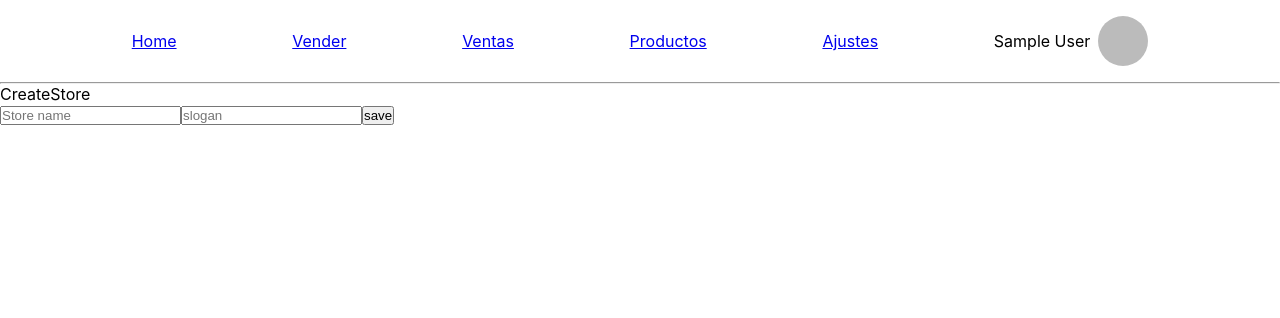
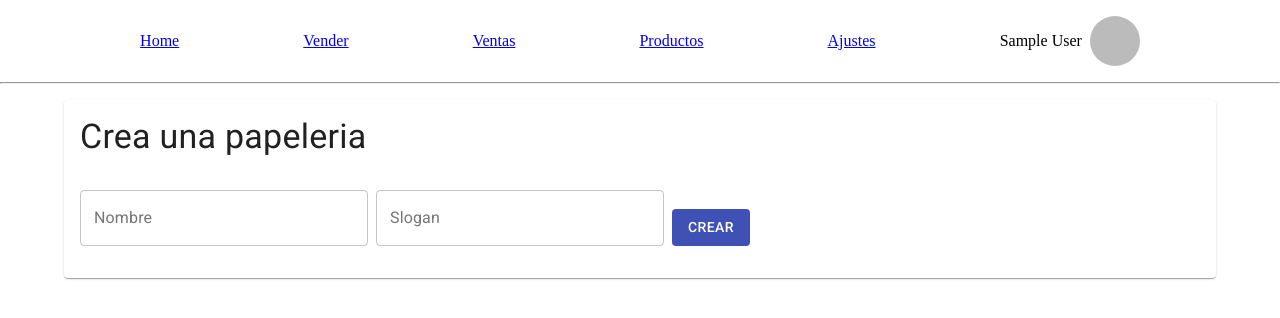
Before and after one commit to luisrdevy/papermin-app, a React (Create React App) app: page /vender in a window 1280 px wide. Shown: the top 318 px of the page. Built offline with nearby package versions, Linux system fonts and the light colour scheme; no server answers; the database is empty; sample sign-in values are in the browser's storage.

Commit message:
createStore styled

```diff
--- a/package.json
+++ b/package.json
@@ -3,6 +3,8 @@
   "version": "0.1.0",
   "private": true,
   "dependencies": {
+    "@material-ui/core": "^4.11.4",
+    "@material-ui/icons": "^4.11.2",
     "@testing-library/jest-dom": "^5.11.4",
     "@testing-library/react": "^11.1.0",
     "@testing-library/user-event": "^12.1.10",
--- a/public/index.html
+++ b/public/index.html
@@ -1,6 +1,10 @@
 <!DOCTYPE html>
 <html lang="en">
   <head>
+    <link
+      rel="stylesheet"
+      href="https://fonts.googleapis.com/css?family=Roboto:300,400,500,700&display=swap"
+    />
     <meta charset="utf-8" />
     <link rel="icon" href="%PUBLIC_URL%/favicon.ico" />
     <meta name="viewport" content="width=device-width, initial-scale=1" />
--- a/src/pages/CreateStore.tsx
+++ b/src/pages/CreateStore.tsx
@@ -1,30 +1,79 @@
-import { SyntheticEvent, useRef } from "react";
+import { SyntheticEvent, useState } from "react";
 import { useUser } from "../context/UserContext";
 import { firestore } from "../services/firebase";
 
+import { Paper, Typography, TextField, Button } from "@material-ui/core";
+import { makeStyles } from "@material-ui/core/styles";
+
+const useStyles = makeStyles((theme) => ({
+  card: {
+    padding: theme.spacing(2),
+  },
+  textField: {
+    marginRight: theme.spacing(1),
+    marginBottom: theme.spacing(2),
+    width: "18rem",
+  },
+  form: {
+    display: "flex",
+    alignItems: "flex-end",
+    flexWrap: "wrap",
+    marginTop: theme.spacing(4),
+  },
+  button: {
+    marginBottom: theme.spacing(2),
+  },
+}));
+
 const CreateStore = () => {
+  const classes = useStyles();
   const { user } = useUser();
-  const storeNameRef = useRef<HTMLInputElement>(null);
-  const storeSloganRef = useRef<HTMLInputElement>(null);
+  const [storeName, setStoreName] = useState("");
+  const [storeSlogan, setStoreSlogan] = useState("");
   const handleSubmit = (event: SyntheticEvent) => {
     event.preventDefault();
-    if (!user) return;
+    if (!user || storeName.length < 3 || storeSlogan.length < 3) return;
     const storeRef = firestore.collection("stores").doc(user.uid);
+
     const store = {
-      name: storeNameRef.current?.value,
-      slogan: storeSloganRef.current?.value,
+      name: storeName,
+      slogan: storeSlogan,
     };
     storeRef.set({ ...store });
   };
   return (
-    <main>
-      <p>CreateStore</p>
-      <form onSubmit={handleSubmit}>
-        <input type="text" ref={storeNameRef} placeholder="Store name" />
-        <input type="text" ref={storeSloganRef} placeholder="slogan" />
-        <button>save</button>
-      </form>
-    </main>
+    <>
+      <Paper className={classes.card}>
+        <Typography variant="h4" gutterBottom>
+          Crea una papeleria
+        </Typography>
+        <form onSubmit={handleSubmit} className={classes.form}>
+          <TextField
+            className={classes.textField}
+            value={storeName}
+            onChange={(e) => setStoreName(e.target.value)}
+            label="Nombre"
+            variant="outlined"
+          />
+          <TextField
+            className={classes.textField}
+            value={storeSlogan}
+            onChange={(e) => setStoreSlogan(e.target.value)}
+            label="Slogan"
+            variant="outlined"
+          />
+          <Button
+            type="submit"
+            variant="contained"
+            color="primary"
+            disableElevation
+            className={classes.button}
+          >
+            Crear
+          </Button>
+        </form>
+      </Paper>
+    </>
   );
 };
 
--- a/src/routers/AppRouter.tsx
+++ b/src/routers/AppRouter.tsx
@@ -1,8 +1,8 @@
 import { FC, memo } from "react";
 import { BrowserRouter, Link, Redirect, Route } from "react-router-dom";
-import UserMinimal from "../components/UserMinimal";
 import { useStore } from "../context/StoreContext";
 import { useUser } from "../context/UserContext";
+import UserMinimal from "../components/UserMinimal";
 import Ajustes from "../pages/Ajustes";
 import CreateStore from "../pages/CreateStore";
 import Home from "../pages/Home";
@@ -11,7 +11,7 @@ import Productos from "../pages/Productos";
 import Vender from "../pages/Vender";
 import Ventas from "../pages/Ventas";
 
-const Router: FC = () => {
+const Router: FC = ({ children }) => {
   const { user } = useUser();
   const store = useStore();
   return (
@@ -38,6 +38,12 @@ const Router: FC = () => {
         {user ? <UserMinimal /> : <Link to="/login">Login</Link>}
       </header>
       <hr />
+      <main
+        style={{
+          margin: "1rem auto",
+          width: "90%",
+        }}
+      >
         <Route exact path="/" component={() => <Home />} />
         <Route
           exact
@@ -96,6 +102,7 @@ const Router: FC = () => {
           path="/login"
           component={() => (user ? <Redirect to="/vender" /> : <Login />)}
         />
+      </main>
     </BrowserRouter>
   );
 };
--- a/src/styles/globals.css
+++ b/src/styles/globals.css
@@ -3,9 +3,3 @@
   padding: 0;
   box-sizing: border-box;
 }
-
-@import url("https://fonts.googleapis.com/css2?family=Inter:wght@300;400;600&display=swap");
-
-body {
-  font-family: "Inter", sans-serif;
-}
```
Also changed, not shown: 1 other file (tests, documents, lock files or other folders). Lines whose indentation alone changed are shown as unchanged.
